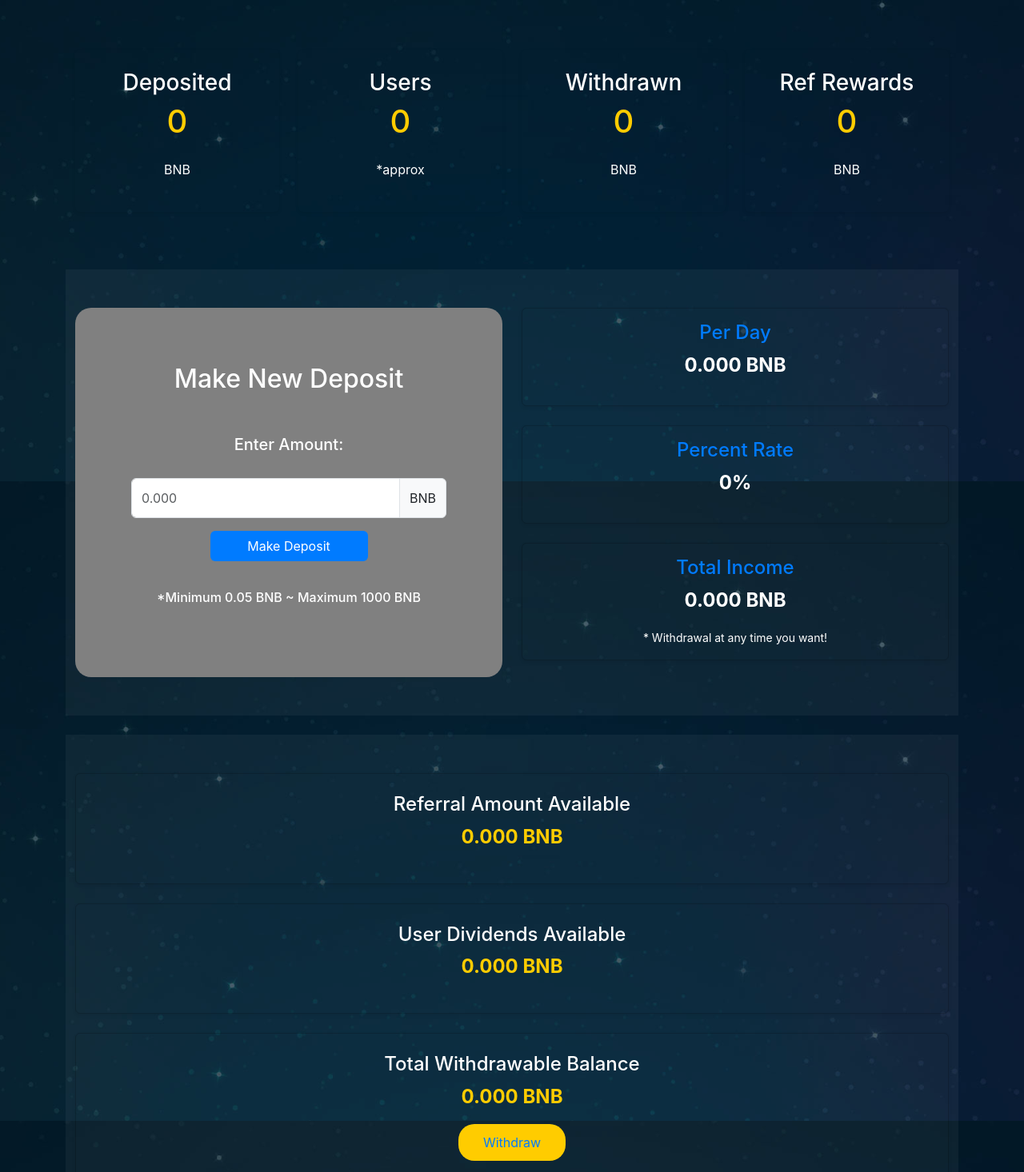
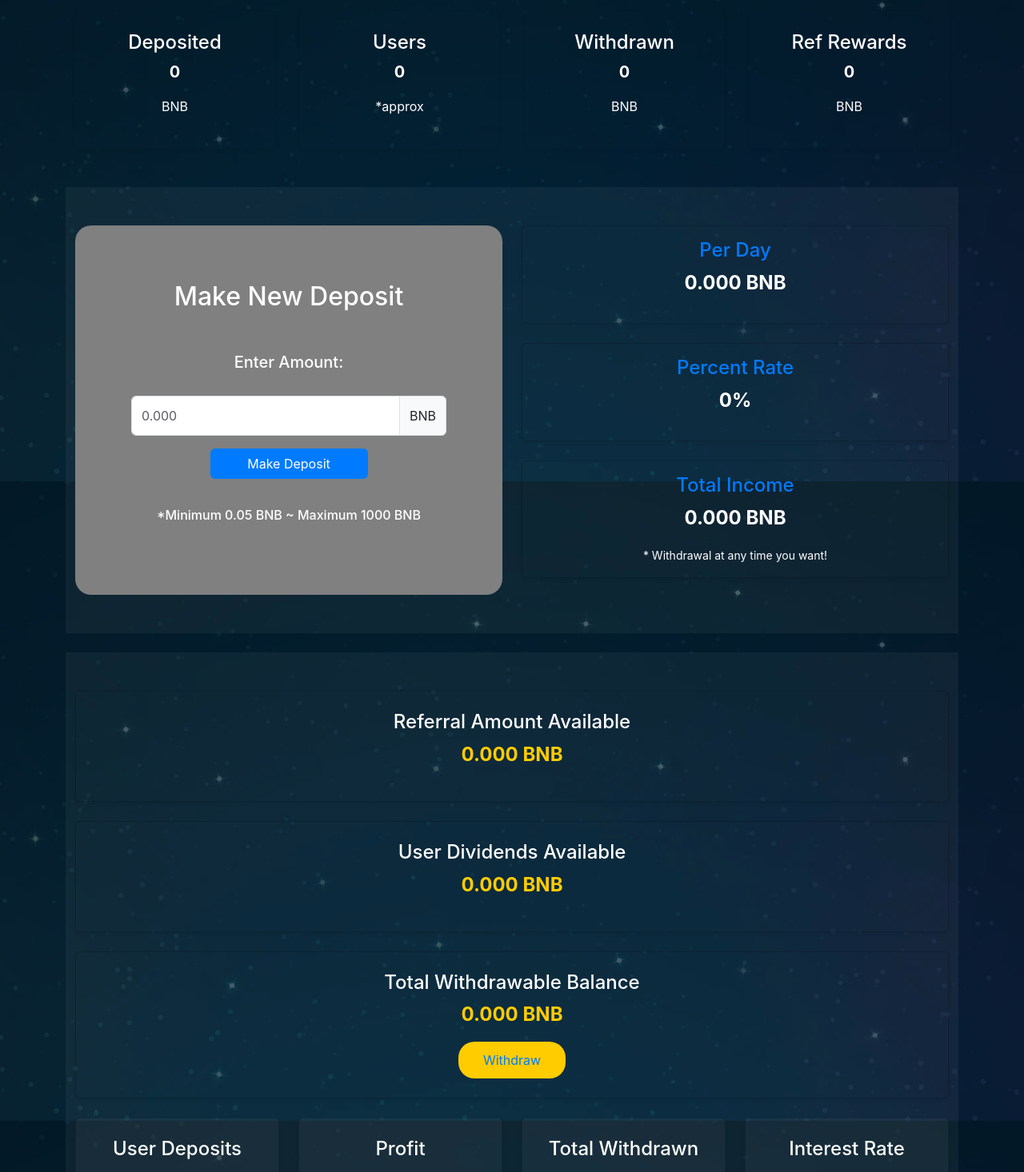
Before and after one commit to AllDigitalOfficial/sample-react-plan8, a React (Vite) app: page / in a window 1280 px wide. Shown: the part 998-2464 px from the top of the page at 80% size. Built offline with nearby package versions, Linux system fonts and the light colour scheme.

Commit message:
new commit 7

```diff
--- a/src/App.css
+++ b/src/App.css
@@ -1,5 +1,5 @@
 body {
-    background-image: url('/background.jpg');
+    background-image: url(${backgroundImageUrl});
     background-size: cover;
     background-repeat: no-repeat;
     background-attachment: fixed;
--- a/src/App.tsx
+++ b/src/App.tsx
@@ -6,7 +6,7 @@ import ScrollToTopButton from "./components/ScrollToTopButton";
 import {
   ContractData,
   HeroSection,
-  Copyright,
+  Footer,
   Deposit,
   Levels,
   Navbars,
@@ -15,6 +15,8 @@ import {
 } from "./components";
 
 const App: React.FC = () => {
+  const scrollToTopButtonBgColor = import.meta.env.VITE_APP_SCROLL_TO_TOP_BUTTON_BG_COLOR || 'rgb(25, 35, 55)';
+
   useEffect(() => {
     document.title = import.meta.env.VITE_APP_TITLE || "BnbPump";
     const favicon = document.querySelector(
@@ -26,6 +28,8 @@ const App: React.FC = () => {
 
     const fontFamily = import.meta.env.VITE_FONT_FAMILY || "Inter, sans-serif";
     document.body.style.fontFamily = fontFamily;
+    const backgroundImageUrl = import.meta.env.VITE_APP_BACKGROUND_IMAGE_URL || '/background.jpg';
+    document.body.style.backgroundImage = `url(${backgroundImageUrl})`;
   }, []);
 
   return (
@@ -61,10 +65,10 @@ const App: React.FC = () => {
       </div>
 
       <div className="col-lg-12 col-md-12 mb-4">
-        <Copyright />
+        <Footer />
       </div>
       <div>
-        <ScrollToTopButton />
+        <ScrollToTopButton bgColor={scrollToTopButtonBgColor} />
       </div>
     </div>
   );
--- a/src/components/ContractData/index.tsx
+++ b/src/components/ContractData/index.tsx
@@ -1,38 +1,29 @@
-const ContractData = () => {
-  // Get color values from environment variables
-  const contractBalanceColor =
-    import.meta.env.VITE_APP_CONTRACT_BALANCE_COLOR || "#FFCC00FF"; // Default to green
+
+import React from "react";
+import { Container, Row, Col } from "react-bootstrap";
+import { getCardDataContractData } from "../../utils/utils_Components.ts";
+
+const ContractData: React.FC = () => {
+  // Sample data object
+  const data = {
+    contractBalance: "0.000",
+    // Add other necessary properties here
+  };
+
+  // Get card data dynamically
+  const cards = getCardDataContractData(data);
+
   const cardBgColor = import.meta.env.VITE_APP_CARD_BG_COLOR || "transparent"; // Default to light gray
   const cardTextColor = import.meta.env.VITE_APP_CARD_TEXT_COLOR || "#ffffff"; // Default to black
   const cardBorderColor = import.meta.env.VITE_APP_CARD_BORDER_COLOR || "transparent"; // Default to light border color
 
   return (
-    <div className="container py-5">
-      {/*<div className="row mb-4">
-        <div className="col-12">
-          <div
-            className="card p-4 shadow-sm"
-            style={{
-              backgroundColor: cardBgColor,
-              borderColor: cardBorderColor,
-            }}
-          >
-            <h3 className="card-title mb-3" style={{ color: cardTextColor }}>
-              Current Contract Balance
-            </h3>
-            <span
-              id="contract-balance2"
-              className="fs-4 fw-bold"
-              style={{ color: contractBalanceColor }}
-            >
-              0.000 BNB
-            </span>
-          </div>
-        </div>
-      </div>*/}
+    <div className="col-12 mb-4">
+    <Container>
 
-      <div className="row g-4 d-flex align-items-stretch">
-        <div className="col-md-6 col-lg-3">
+      <Row className="gap-2">
+        {cards.map((card) => (
+          <Col key={card.id}>
             <div
               className="card p-4 text-center shadow-sm h-100"
               style={{
@@ -40,66 +31,17 @@ const ContractData = () => {
                 borderColor: cardBorderColor,
               }}
             >
-            <h3 style={{ color: cardTextColor }}>Deposited</h3>
-            <p id="total-deposits" className="fs-5 fw-bold" style={{ color: contractBalanceColor }}>
-             <h1> 0 </h1>
+              <h4 style={{ color: cardTextColor }}>{card.title}</h4>
+              <p style={{ color: cardTextColor }} className="fs-5 fw-bold">
+                {card.value}
               </p>
-            <p style={{ color: cardTextColor }}>BNB</p>
-            <i className="bi bi-wallet2 fs-3 text-primary"></i>
+              {card.unit && <p style={{ color: cardTextColor }}>{card.unit}</p>}
+              <i className={card.iconClass}></i>
             </div>
-        </div>
-
-        <div className="col-md-6 col-lg-3">
-          <div
-            className="card p-4 text-center shadow-sm h-100"
-            style={{
-              backgroundColor: cardBgColor,
-              borderColor: cardBorderColor,
-            }}
-          >
-            <h3 style={{ color: cardTextColor }}>Users</h3>
-            <p id="total-users" className="fs-5 fw-bold" style={{ color: contractBalanceColor }}>
-            <h1> 0 </h1>
-            </p>
-            <p style={{ color: cardTextColor }}>*approx</p>
-            <i className="bi bi-person-circle fs-3 text-primary"></i>
-          </div>
-        </div>
-
-        <div className="col-md-6 col-lg-3">
-          <div
-            className="card p-4 text-center shadow-sm h-100"
-            style={{
-              backgroundColor: cardBgColor,
-              borderColor: cardBorderColor,
-            }}
-          >
-            <h3 style={{ color: cardTextColor }}>Withdrawn</h3>
-            <p id="withdrawandata2" className="fs-5 fw-bold" style={{ color: contractBalanceColor }}>
-            <h1> 0 </h1>
-            </p>
-            <p style={{ color: cardTextColor }}>BNB</p>
-            <i className="bi bi-arrow-down-circle fs-3 text-primary"></i>
-          </div>
-        </div>
-
-        <div className="col-md-6 col-lg-3">
-          <div
-            className="card p-4 text-center shadow-sm h-100"
-            style={{
-              backgroundColor: cardBgColor,
-              borderColor: cardBorderColor,
-            }}
-          >
-            <h3 style={{ color: cardTextColor }}>Ref Rewards</h3>
-            <p id="ref-rewards" className="fs-5 fw-bold" style={{ color: contractBalanceColor }}>
-            <h1> 0 </h1>
-            </p>
-            <p style={{ color: cardTextColor }}>BNB</p>
-            <i className="bi bi-gift fs-3 text-primary"></i>
-          </div>
-        </div>
-      </div>
+          </Col>
+        ))}
+      </Row>
+    </Container>
     </div>
   );
 };
--- a/src/components/Copyright/index.tsx
+++ b/src/components/Footer/index.tsx
@@ -1,4 +1,4 @@
-const Copyright = () => {
+const Footer = () => {
 
   const copyrightText =
     import.meta.env.VITE_APP_COPYRIGHT_TEXT || "Default Copyright Text.";
@@ -14,4 +14,4 @@ const Copyright = () => {
   );
 };
 
-export default Copyright;
+export default Footer;
--- a/src/components/Levels/index.tsx
+++ b/src/components/Levels/index.tsx
@@ -3,7 +3,6 @@ const Levels = () => {
   // Get environment variable values
   const sectionBgColor =
     import.meta.env.VITE_APP_LEVELS_SECTION_BG_COLOR || "#FFFFFF0B";
-  const titleColor = import.meta.env.VITE_APP_LEVELS_TITLE_COLOR || "#000000";
   const cardBgColor = import.meta.env.VITE_APP_LEVEL_CARD_BG_COLOR || "#FFFFFF33";
   const cardTextColor =
     import.meta.env.VITE_APP_LEVEL_CARD_TEXT_COLOR || "#ffffff";
--- a/src/components/Navbar/index.tsx
+++ b/src/components/Navbar/index.tsx
@@ -3,7 +3,6 @@ import "./Navbar.css";
 
 const Navbars = () => {
   const navbarBgColor = import.meta.env.VITE_APP_NAVBAR_BG_COLOR || "#343a40"; // Default to dark
-  const navbarTextColor = import.meta.env.VITE_APP_NAVBAR_TEXT_COLOR || "#ffffff"; // Default to white
 
   const buttonBgColor = import.meta.env.VITE_APP_BUTTON_BG_COLOR || "#000033FF"; // Blackish blue
   const buttonTextColor = import.meta.env.VITE_APP_BUTTON_TEXT_COLOR || "#ffffff"; // Default to white
--- a/src/components/YourIncome/index.tsx
+++ b/src/components/YourIncome/index.tsx
@@ -1,5 +1,6 @@
-import React from "react";
+
 import { Button } from "react-bootstrap";
+import { getCardDataYourIncome } from "../../utils/utils_Components.ts";
 
 const initialColors = {
   bgColor: import.meta.env.VITE_APP_REFERRAL_LINK_BG_COLOR || "#FFFFFF0B",
@@ -47,37 +48,16 @@ const columnCardData = [
 ];
 
 const rowCardData = [
-  {
-    title: "Total Deposit",
-    value: import.meta.env.VITE_APP_TOTAL_DEPOSIT || "0.000 BNB",
-    color: initialColors.totalDepositColor,
-    bgColor: initialColors.subbgColor,
-    textColor: initialColors.textColor,
-  },
-  {
-    title: "Total Withdrawn",
-    value: import.meta.env.VITE_APP_TOTAL_WITHDRAWN || "0.000 BNB",
-    color: initialColors.totalWithdrawnColor,
-    bgColor: initialColors.subbgColor,
-    textColor: initialColors.textColor,
-  },
-  {
-    title: "Returns",
-    value: import.meta.env.VITE_APP_RETURNS || "0.000 BNB",
-    color: initialColors.returnsColor,
-    bgColor: initialColors.subbgColor,
-    textColor: initialColors.textColor,
-  },
-  {
-    title: "Interest Rate",
-    value: import.meta.env.VITE_APP_INTEREST_RATE || "0.000%",
-    color: initialColors.interestRateColor,
-    bgColor: initialColors.subbgColor,
-    textColor: initialColors.textColor,
-  },
+  { id: 'userDeposits', title: 'User Deposits', value: '0.000 BNB', color: initialColors.totalDepositColor, bgColor: initialColors.bgColor, textColor: initialColors.textColor },
+  { id: 'profit', title: 'Profit', value: '0.000 BNB', color: initialColors.returnsColor, bgColor: initialColors.bgColor, textColor: initialColors.textColor },
+  { id: 'totalUserTotalWithdrawn', title: 'Total Withdrawn', value: '0.000 BNB', color: initialColors.totalWithdrawnColor, bgColor: initialColors.bgColor, textColor: initialColors.textColor },
+  { id: 'interestRate', title: 'Interest Rate', value: '0.000 BNB', color: initialColors.interestRateColor, bgColor: initialColors.bgColor, textColor: initialColors.textColor },
 ];
 
+const cardData = rowCardData;
 const YourIncome = () => {
+  const data = {}; // Define the data variable
+  const cards = getCardDataYourIncome(data);
   const {
     bgColor,
   } = initialColors;
@@ -123,7 +103,7 @@ const YourIncome = () => {
           ))}
         </div>
         <div className="row">
-          {rowCardData.map((card, index) => (
+          {cardData.map((card: { title: string; value: string; color: string; bgColor: string; textColor: string }, index: number) => (
             <div className="col-lg-3 col-md-6 col-12 mb-4" key={index}>
               <div className="card shadow-sm p-4" style={{ backgroundColor: card.bgColor }}>
                 <h4 className="title" style={{ color: card.textColor, textAlign: 'center' }}>
--- a/src/components/index.ts
+++ b/src/components/index.ts
@@ -1,6 +1,6 @@
 import ContractData from "./ContractData";
 import HeroSection from "./HeroSection";
-import Copyright from "./Copyright";
+import Footer from "./Footer";
 import Deposit from "./Deposit";
 import Levels from "./Levels";
 import Navbars from "./Navbar";
@@ -10,7 +10,7 @@ import ReferralLinkData from "./YourIncome";
 export {
   ContractData,
   HeroSection,
-  Copyright,
+  Footer,
   Deposit,
   Levels,
   Navbars,
--- /dev/null
+++ b/src/utils/utils_Components.ts
@@ -0,0 +1,60 @@
+export const getCardDataYourIncome = (data: any) => {
+    return [
+      {
+        id: "userDeposits",
+        title: "Total Deposit",
+        value: data?.VITE_APP_TOTAL_DEPOSIT || 0.0,
+        color: import.meta.env.VITE_APP_TOTAL_DEPOSIT_COLOR || "#ffffff",
+      },
+      {
+        id: "profit",
+        title: "Your Returns",
+        value: data?.VITE_APP_RETURNS || 0.0,
+        color: import.meta.env.VITE_APP_RETURNS_COLOR || "#ffffff",
+      },
+      {
+        id: "totalUserTotalWithdrawn",
+        title: "Total Withdrawn",
+        value: data?.VITE_APP_TOTAL_WITHDRAWN || 0.0,
+        color: import.meta.env.VITE_APP_TOTAL_WITHDRAWN_COLOR || "#ffffff",
+      },
+      {
+        id: "interestRate",
+        title: "Interest Rate",
+        value: `${(parseInt(data?.VITE_APP_INTEREST_RATE) / 10).toFixed(2) || "0.00"}% Per Day`,
+        color: import.meta.env.VITE_APP_INTEREST_RATE_COLOR || "#ffffff",
+      },
+    ];
+  };
+
+
+  export const getCardDataContractData = (data: any) => [
+    {
+      id: "deposited",
+      title: "Deposited",
+      value: data?.totalDeposits || 0,
+      unit: "BNB",
+      iconClass: "bi bi-wallet2 fs-3 text-primary",
+    },
+    {
+      id: "users",
+      title: "Users",
+      value: data?.totalUsers || 0,
+      unit: "*approx",
+      iconClass: "bi bi-person-circle fs-3 text-primary",
+    },
+    {
+      id: "withdrawn",
+      title: "Withdrawn",
+      value: data?.withdrawnData || 0,
+      unit: "BNB",
+      iconClass: "bi bi-arrow-down-circle fs-3 text-primary",
+    },
+    {
+      id: "refRewards",
+      title: "Ref Rewards",
+      value: data?.refRewards || 0,
+      unit: "BNB",
+      iconClass: "bi bi-gift fs-3 text-primary",
+    },
+  ];
```
Also changed, not shown: src/components/HeroSection/index.tsx (+6 -6 lines), src/components/Referral/index.tsx (+20 -18 lines), src/components/ScrollToTopButton/index.tsx (+24 -20 lines), 1 other file (tests, documents, lock files or other folders). Lines whose indentation alone changed are shown as unchanged.
